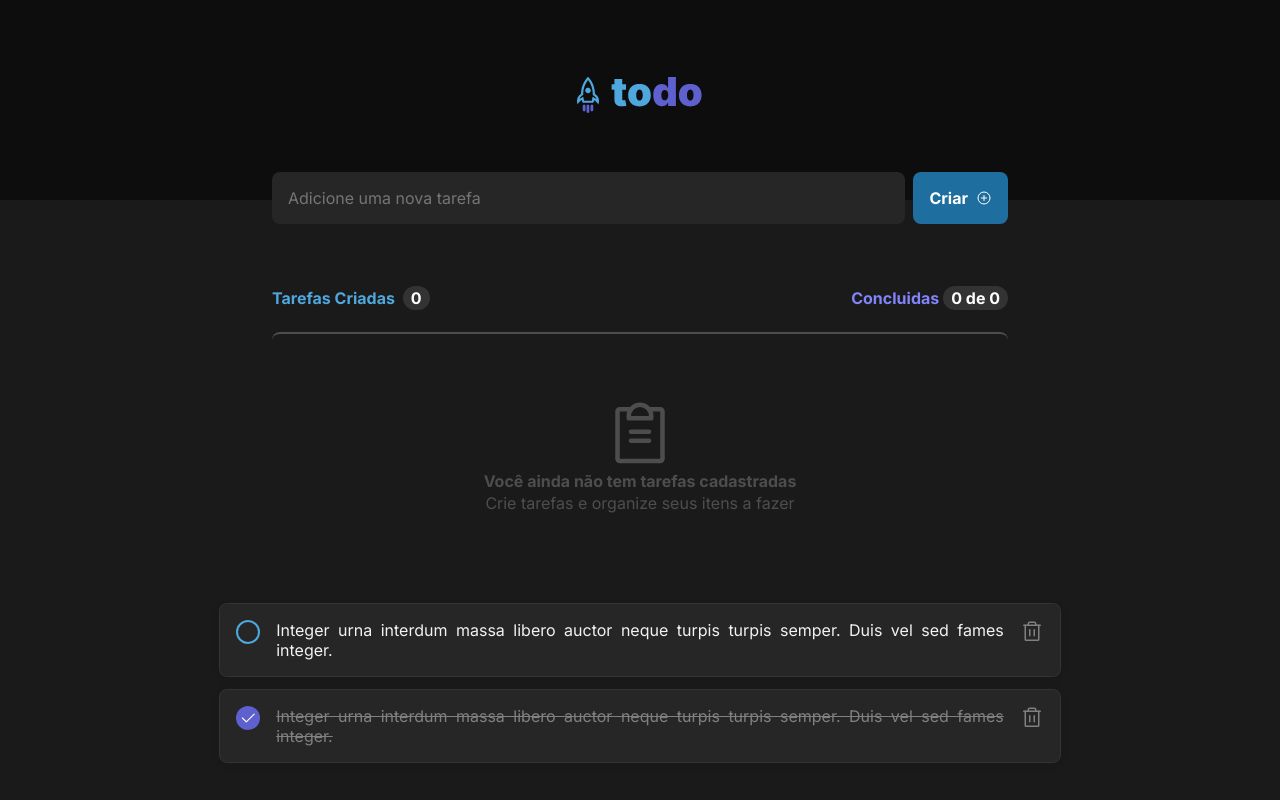
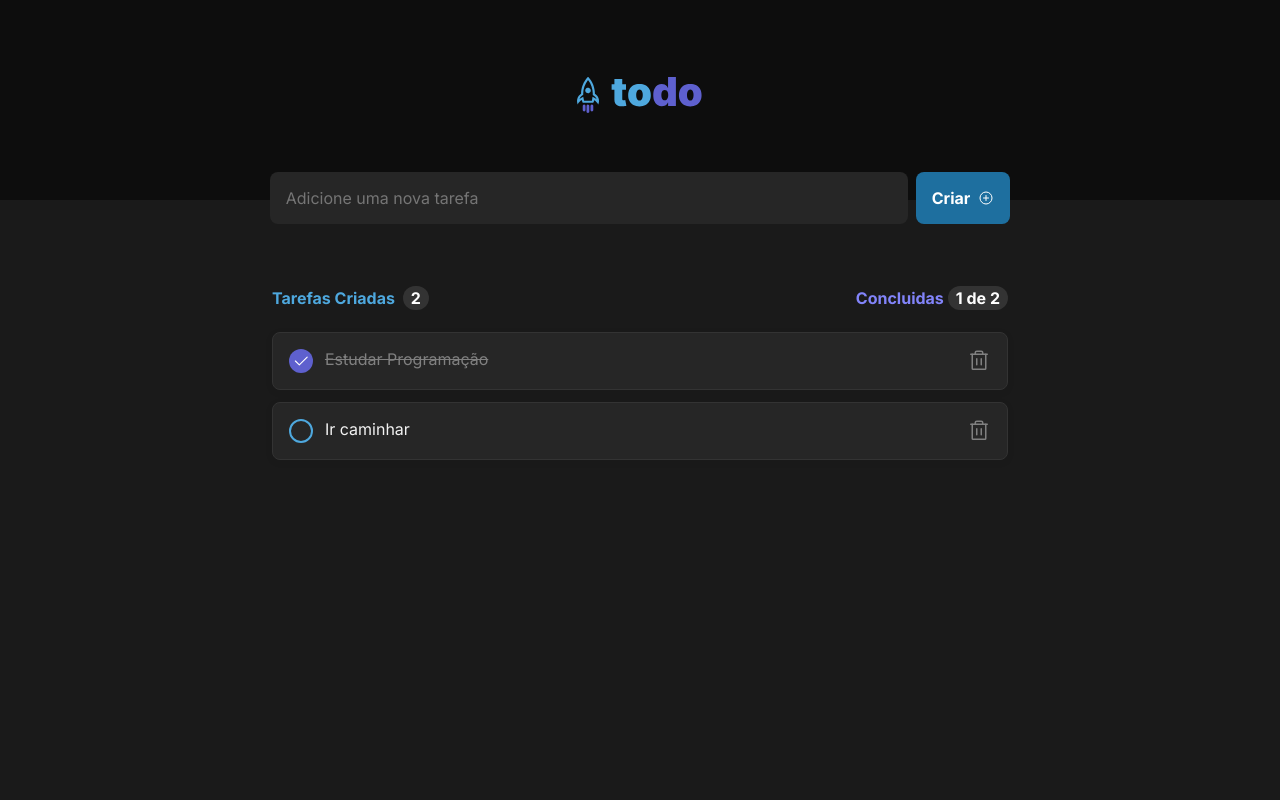
Before and after one commit to leticiar-io/todo-challenge, a React (Vite) app: page / in a window 1280 px wide. Built offline with nearby package versions, Linux system fonts and the light colour scheme.

Commit message:
:tada: finalizing project

```diff
--- a/src/App.tsx
+++ b/src/App.tsx
@@ -1,5 +1,4 @@
 import { Header } from './components/Header';
-import { ListContent } from './components/ListContent';
 import { NewTask } from './components/NewTask';
 import "./global.css";
 
@@ -10,7 +9,6 @@ function App() {
       <Header />
 
       <NewTask />
-      <ListContent/>
     </div>
   )
 }
--- a/src/components/ListContent.module.css
+++ b/src/components/ListContent.module.css
@@ -61,13 +61,12 @@
   text-align: center;
 }
 
-.listItemsContainer{
+.listItemsContainer {
   display: flex;
   flex-direction: column;
-  /* width: 100%; */
 }
 
-@media(max-width: 768px) {
+@media (max-width: 768px) {
   html {
     font-size: 87.5%;
   }
@@ -85,7 +84,6 @@
   .emptyList {
     width: 100%;
 
-
     padding: 2rem;
   }
 }
--- a/src/components/ListContent.tsx
+++ b/src/components/ListContent.tsx
@@ -1,33 +1,59 @@
-import { ClipboardText } from "phosphor-react";
+import { ClipboardText, PlusCircle } from "phosphor-react";
 import styles from "./ListContent.module.css";
 import { ListItem } from "./ListItem";
+import { TaskProps } from "./NewTask";
 
-export function ListContent() {
+export interface ListContentProps {
+  task: TaskProps[];
+  onDelete: (id: string) => void;
+  onSelect: (id: string) => void;
+}
+
+
+export function ListContent({ task, onDelete, onSelect }: ListContentProps) {
+  const createdTasksCounter = task.length;
+  const doneTaskCounter = task.filter((task: TaskProps) => task.isDone === true).length;
+
+  function onDeleteTask(id: string) {
+    onDelete(id)
+  }
+
+  function onSelectedTask(id: string) {
+    onSelect(id)
+  }
   return (
     <div className={styles.container}>
       <header className={styles.containerHeader}>
         <div className={styles.createdTaskCounter}>
-          Tarefas Criadas <span>0</span>
+          Tarefas Criadas <span>{createdTasksCounter}</span>
         </div>
         <div className={styles.doneTaskCounter}>
           Concluidas
-          <span>
-            0 de 0
-          </span>
+          <span>{doneTaskCounter} de {createdTasksCounter}</span>
         </div>
       </header>
 
-
+    {task.length === 0 ? (
       <div className={styles.emptyList}>
         <ClipboardText size={72}></ClipboardText>
         <strong>Você ainda não tem tarefas cadastradas</strong>
         <p>Crie tarefas e organize seus itens a fazer</p>
       </div>
-
+      ) : (
       <main className={styles.listItemsContainer}>
-        <ListItem isDone={false} content={"Integer urna interdum massa libero auctor neque turpis turpis semper. Duis vel sed fames integer."} />
-        <ListItem isDone={true} content={"Integer urna interdum massa libero auctor neque turpis turpis semper. Duis vel sed fames integer."} />
+        {task.map((item: TaskProps) => (
+          <ListItem
+            id={item.id}
+            content={item.content}
+            isDone={item.isDone}
+            onSelect={onSelectedTask}
+            onDelete={onDeleteTask}
+            key={`${item.id}-${item.content}`}
+          />
+        ))}
       </main>
+        )
+      }
     </div>
   );
 }
--- a/src/components/ListItem.module.css
+++ b/src/components/ListItem.module.css
@@ -9,6 +9,7 @@
 
     border: 1px solid var(--gray-400);
     box-shadow: 0px 2px 8px rgba(0, 0, 0, 0.06);
+    width: 46rem;
 }
 
 .container:not(:first-child) {
--- a/src/components/ListItem.tsx
+++ b/src/components/ListItem.tsx
@@ -1,20 +1,31 @@
 import { Check, Trash } from "phosphor-react";
 import styles from "./ListItem.module.css";
 
-interface ListItemProps {
+export interface ListItemProps {
   isDone: boolean;
   content: string;
+  id: string;
+  onSelect: (id: string) => void;
+  onDelete: (id: string) => void;
 }
 
-export function ListItem({ isDone, content }: ListItemProps) {
+export function ListItem({ isDone, id, content, onSelect, onDelete }: ListItemProps) {
+  function handleSelectedTodo() {
+    onSelect(id)
+  }
+
+  function handleDeleteTodo() {
+    onDelete(id)
+  }
+
   return (
     <div className={styles.container}>
-      <button className={isDone ? styles.toggleSelected : styles.toggle}>
+      <button onClick={handleSelectedTodo} className={isDone ? styles.toggleSelected : styles.toggle}>
         {isDone ? <Check size={18} /> : null}
       </button>
 
       <p className={isDone ? styles.textSelected : styles.textItem}>{content}</p>
-      <button className={styles.deleteButton}>
+      <button onClick={handleDeleteTodo} className={styles.deleteButton}>
         <Trash size={24} />
       </button>
     </div>
--- a/src/components/NewTask.module.css
+++ b/src/components/NewTask.module.css
@@ -1,17 +1,12 @@
-.container {
+.formContainer {
+    display: flex;
     justify-content: center;
-    align-items: flex-start;
-    display: flex;
-}
+    align-items: center;
 
-.formContainer {
-    width: 46rem;
-    display: flex;
     gap: 8px;
 
     margin-top: -1.75rem;
 }
-
 
 .formContainer input {
     padding: 1rem;
--- a/src/components/NewTask.tsx
+++ b/src/components/NewTask.tsx
@@ -1,15 +1,102 @@
+import { ChangeEvent, FormEvent, InvalidEvent, useState } from "react";
+import { v4 as uuidv4 } from "uuid";
 import { PlusCircle } from "phosphor-react";
+
+import { ListContent } from "./ListContent";
 import styles from "./NewTask.module.css";
 
+export interface TaskProps {
+  id: string;
+  isDone: boolean;
+  content: string;
+}
+
+const mockTask: TaskProps[] = [
+  {
+    id: uuidv4(),
+    content: "Estudar Programação",
+    isDone: true,
+  },
+  {
+    id: uuidv4(),
+    content: "Ir caminhar",
+    isDone: false,
+  },
+];
+
 export function NewTask() {
+  const [task, setTask] = useState<TaskProps[]>(mockTask);
+  const [newTaskText, setNewTaskText] = useState<string>("");
+
+  function handleRequiredField(event: InvalidEvent<HTMLInputElement>) {
+    event.target.setCustomValidity("Para adicionar uma nova task, esse item é obrigatório!");
+  }
+
+  function handleRemovingTasks(id: string) {
+    const newListingTasksAfterDelete = task.filter(
+      (task: TaskProps) => task.id !== id
+    );
+
+    setTask(newListingTasksAfterDelete);
+  }
+
+
+  function filterByIsDone(newTasks: TaskProps[]) {
+    const newTasksArrayFiltered = newTasks.sort((a) => {
+      if (a.isDone === false) return -1;
+      if (a.isDone === true) return 1;
+      return 0;
+    });
+    return newTasksArrayFiltered;
+  }
+
+  function handleTypeNewTaskText(event: ChangeEvent<HTMLInputElement>) {
+    event.target.setCustomValidity("");
+    setNewTaskText(event.target.value);
+  }
+
+  function handleCreateNewTask(event: FormEvent) {
+    event.preventDefault();
+    const newTask: TaskProps = {
+      content: newTaskText,
+      id: uuidv4(),
+      isDone: false,
+    };
+    const newTasksArray = [...task, newTask];
+
+    setTask(filterByIsDone(newTasksArray));
+    setNewTaskText("  "); //returning to the initial value
+  }
+
+  function selectedTasks(id: string) {
+    const newTasksArray = task.map((task: TaskProps) => {
+      if (task.id === id) task.isDone = !task.isDone;
+      return task;
+    });
+    setTask(filterByIsDone(newTasksArray));
+  }
+
   return (
-    <div className={styles.container}>
-      <form className={styles.formContainer}>
-        <input  type="text" placeholder="Adicione uma nova tarefa"/>
+    <div>
+      <form className={styles.formContainer} onSubmit={handleCreateNewTask}>
+        <input
+          type="text"
+          placeholder="Adicione uma nova tarefa"
+          id="newTodo"
+          required
+          onInvalid={handleRequiredField}
+          onChange={(e) => handleTypeNewTaskText(e)}
+        />
         <button type="submit">
           Criar <PlusCircle size={16} />
         </button>
       </form>
+
+      <ListContent
+        task={task}
+        onDelete={handleRemovingTasks}
+        onSelect={selectedTasks}
+      />
     </div>
   );
 }
```
Lines whose indentation alone changed are shown as unchanged.
